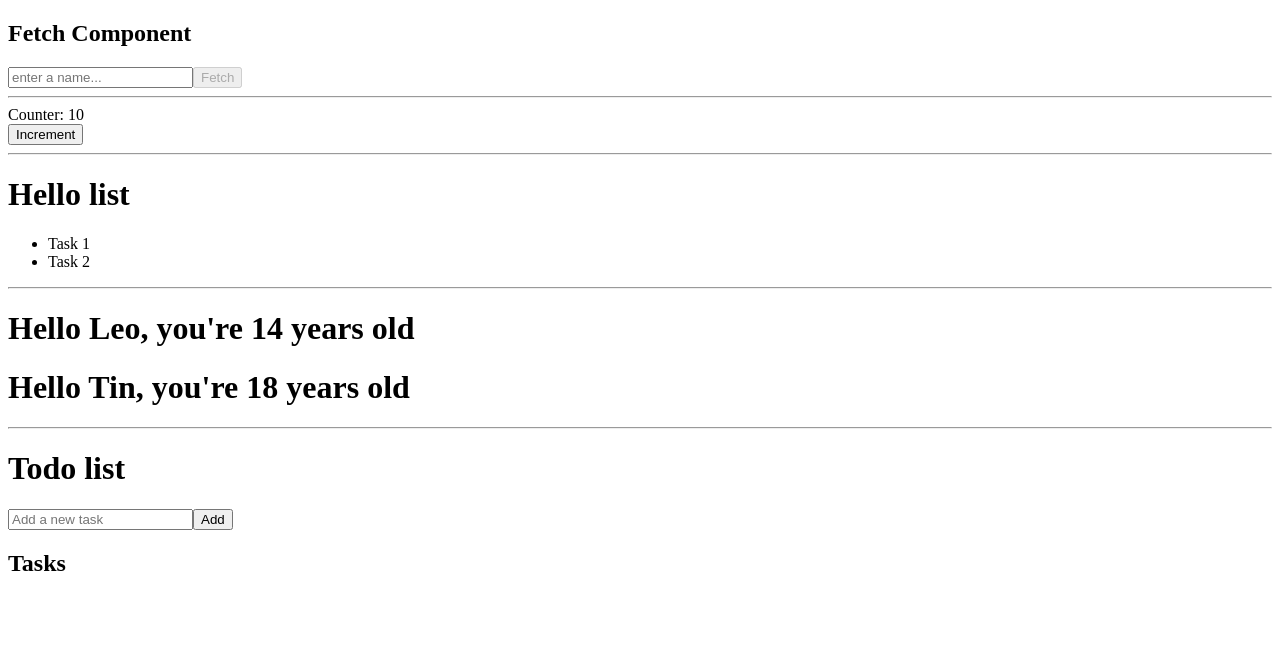
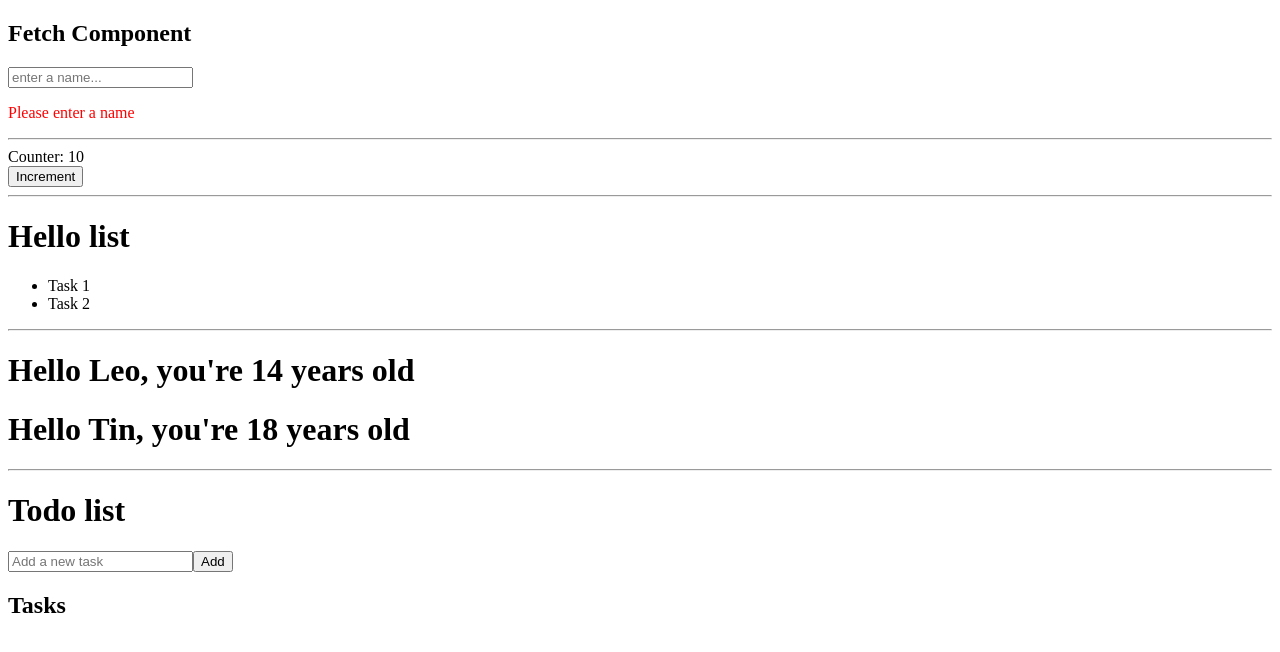
Before and after one commit to Johnryedoethe/todos-fullstack, a React (Vite) app in the folder frontend/: page / in a window 1280 px wide. Shown: the top 652 px of the page. Built offline with nearby package versions, Linux system fonts and the light colour scheme.

Commit message:
use useEffect

```diff
--- a/frontend/src/Fetch.tsx
+++ b/frontend/src/Fetch.tsx
@@ -1,4 +1,4 @@
-import { useState } from "react"
+import { useState, useEffect } from "react"
 
 export function Fetch() {
   const [targetName, setTargetName] = useState("")
@@ -8,7 +8,7 @@ export function Fetch() {
   const [age, setAge] = useState(0)
   const [count, setCount] = useState(0)
 
-  async function fetchData() {
+  useEffect(() => {
     const name = targetName.trim()
     if (name === "") {
       setErrorMsg("Please enter a name")
@@ -16,7 +16,7 @@ export function Fetch() {
     }
 
     setErrorMsg("")
-
+    const FetchData = async () => {
       const res = await fetch(`https://api.agify.io/?name=${name}`)
       if (res.ok) {
         const data = await res.json()
@@ -31,6 +31,9 @@ export function Fetch() {
         setErrorMsg("Error fetching data: " + await res.text())
       }
     }
+    FetchData()
+  }, [targetName])
+
 
   const updateEditName = (e: React.ChangeEvent<HTMLInputElement>) => {
     setTargetName(e.target.value)
@@ -47,12 +50,12 @@ export function Fetch() {
         placeholder="enter a name..."
       />
 
-      <button
+      {/* <button
         onClick={fetchData}
         disabled={targetName === ""}
-      >
-        Fetch
-      </button>
+      > */}
+        {/* Fetch */}
+      {/* </button> */}
 
       {errorMsg !== "" && <p style={{ color: "red" }}>{errorMsg}</p>}
 
```
Lines whose indentation alone changed are shown as unchanged.
